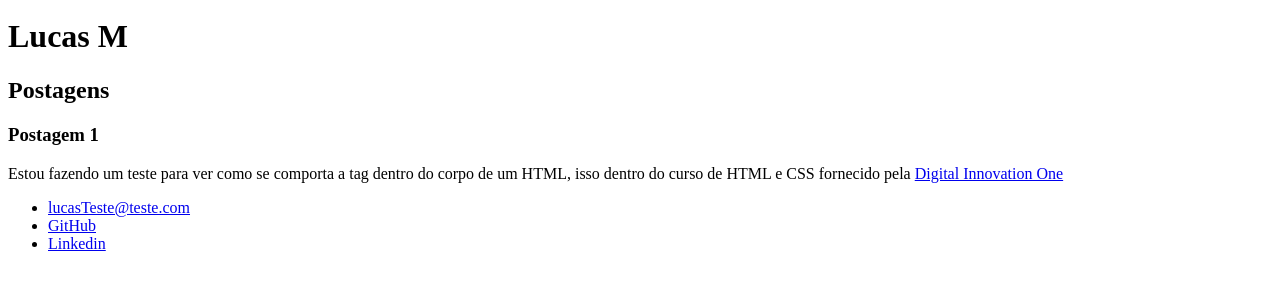
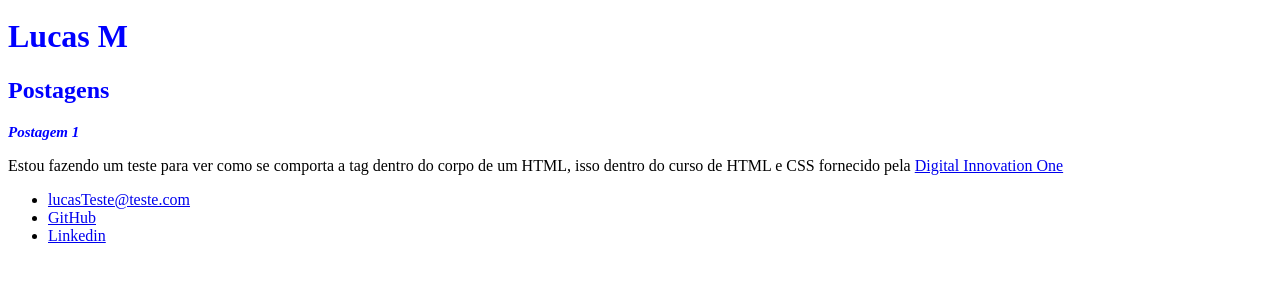
Before and after one commit to LucasLM1/Cursos-DIO, a plain HTML site: page HTML5 e CSS3/Exercicios HTML- Feito durante o curso/SiteTeste.html in a window 1280 px wide. Shown: the part 29-316 px from the top of the page. Drawn offline with Linux system fonts and the light colour scheme.

Commit message:
Inicio do CSS

```diff
--- /dev/null
+++ b/HTML5 e CSS3/Exercicios HTML- Feito durante o curso/SiteTeste.css
@@ -0,0 +1,8 @@
+#title, .subtitle, .post_title{
+    color:blue;
+}
+
+.post_title{
+    font-size: 15px;
+    font-style: italic;
+}
--- a/HTML5 e CSS3/Site.html
+++ b/HTML5 e CSS3/Exercicios HTML- Feito durante o curso/SiteTeste.html
@@ -1,23 +1,24 @@
 <!DOCTYPE html>
 <html lang="pt-br"> <!--linguagem em que a página será mostrada -->
 <head>
+    <link rel = "stylesheet" href = "SiteTeste.css"> <!--Diz ao navegador que tipo estamos adicionando -->
     <meta charset="UTF-8">
     <meta http-equiv="X-UA-Compatible" content="IE=edge">
     <meta name="viewport" content="width=device-width, initial-scale=1.0">
     <title>Criando meu site</title>
 </head>
     <body>
-        <header>       <!--cabeçalho da pagina -->
+        <header>       <!--cabeçalho da pagina-->
             <img src = "eu.jpg" alt="Selfie">  <!-- Imagem carregada no na minha maquina, procurar resolver este erro ao carregar-->
-             <h1>Lucas M</h1> <!--titulo da pagina -->
+             <h1 id= "title">Lucas M</h1> <!--titulo da pagina --> <!--id ="title" faz parte do css podendo ser usado uma vez só-->
         </header>
         <section>
             <header>
-             <h2>Postagens</h2>
+             <h2 class = "subtitle">Postagens</h2> <!-- class ="subtitle" faz parte do css podendo ser usado varias vezes dentro do body-->
             </header>
             <article>
                 <header>
-                    <h3>Postagem 1</h3>
+                    <h3 class = "post_title">Postagem 1</h3>
                 </header>
                 <p>
                     Estou fazendo um teste para ver como se comporta a tag dentro do corpo de um HTML, isso dentro do curso de HTML e CSS fornecido pela <a href = "digitalinnovation.one" target= _blank> Digital Innovation One </a>
```
